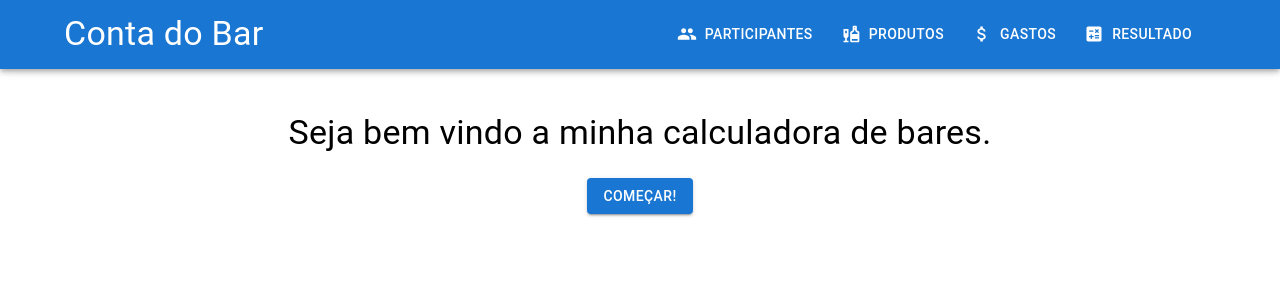
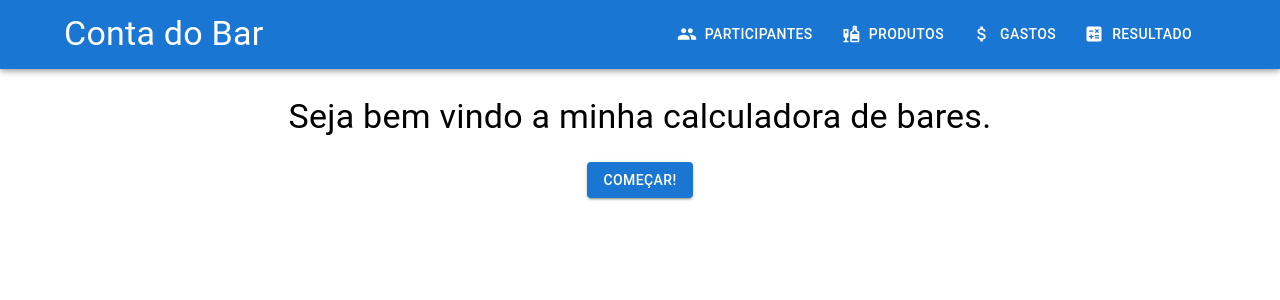
Before and after one commit to jonatas1n/divide-ai, a React (Vite) app: page / in a window 1280 px wide. Shown: the top 300 px of the page. Built offline with nearby package versions, Linux system fonts and the light colour scheme.

Commit message:
chore: change header-content spacing

```diff
--- a/src/components/Container/index.tsx
+++ b/src/components/Container/index.tsx
@@ -12,7 +12,7 @@ export const Container = ({ children, title }: ContainerProps) => {
   return (
     <Stack pb={3}>
       <Header title={title} />
-      <MUIContainer sx={{ mt: 14 }}>
+      <MUIContainer sx={{ mt: 12 }}>
         {children}
       </MUIContainer>
     </Stack>
```
